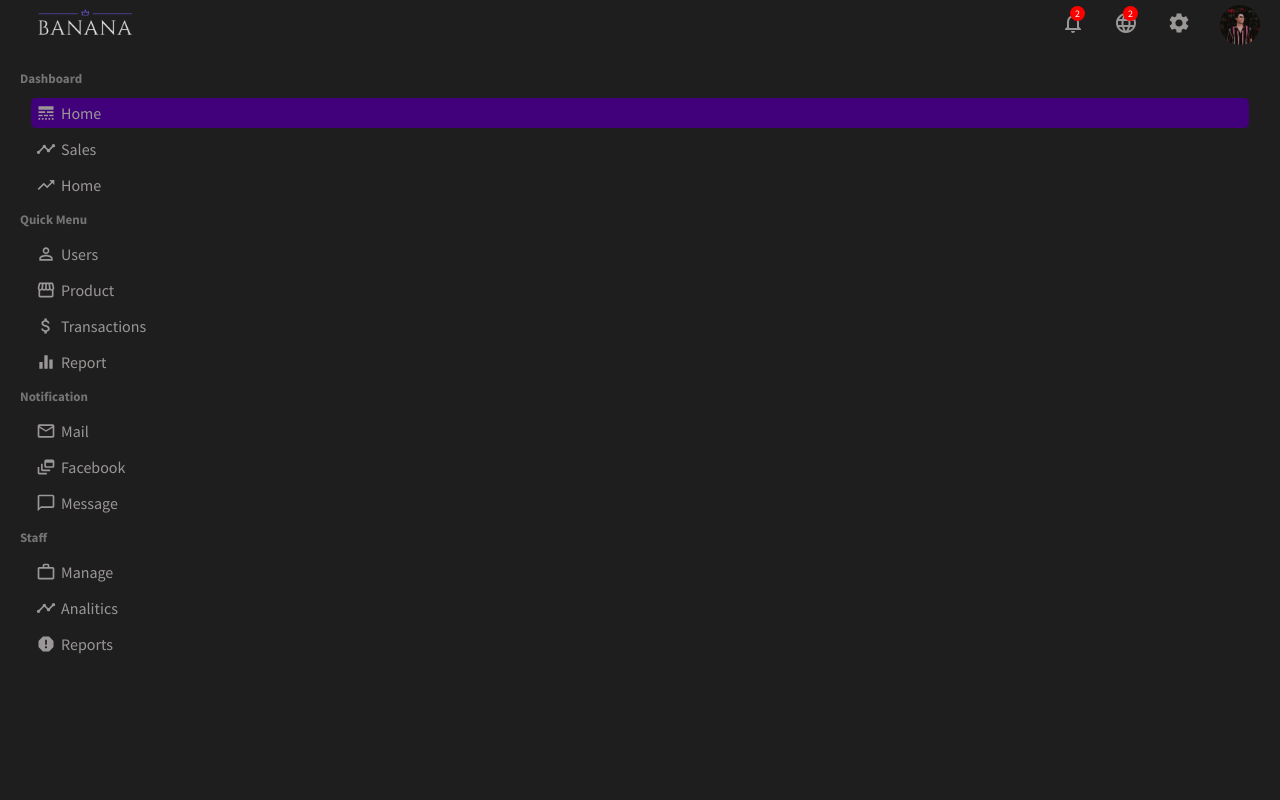
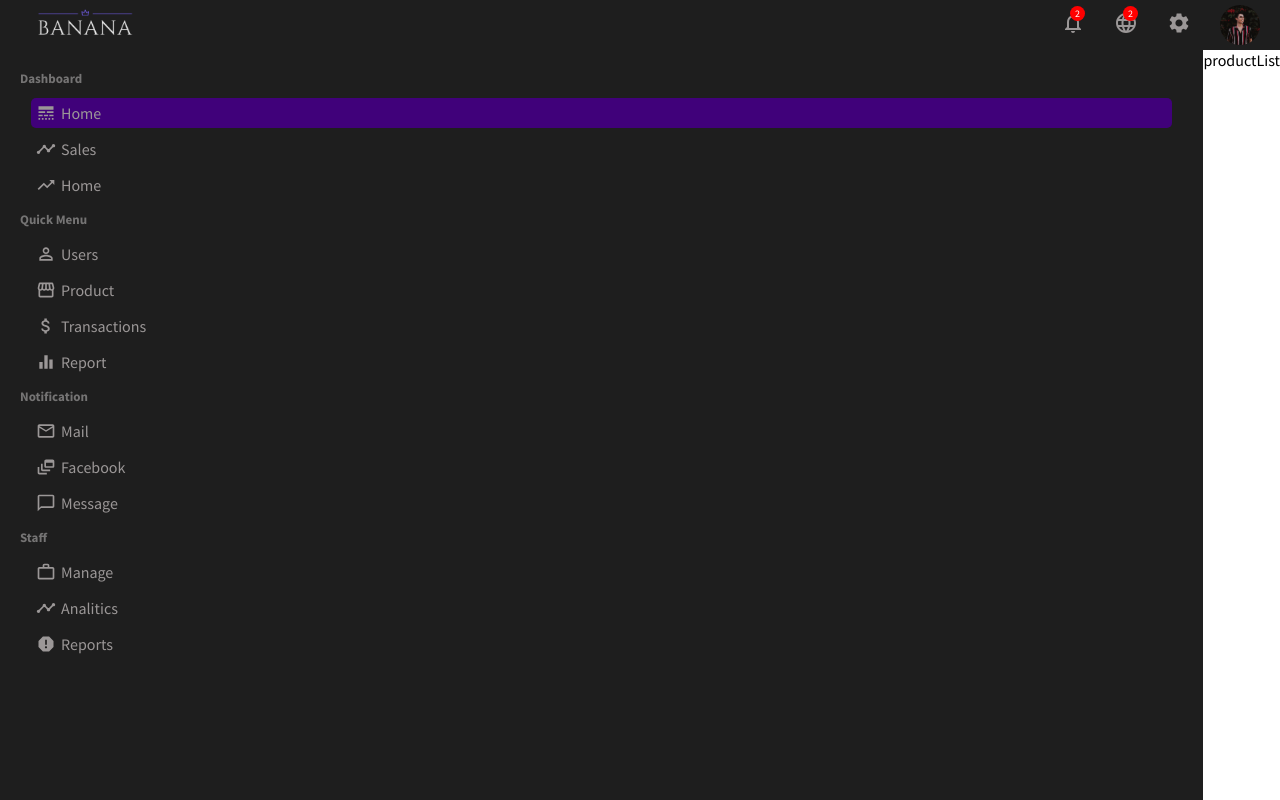
Before and after one commit to malekaridhi/ecommerceMern, a React (Create React App) app in the folder admin/: page /products in a window 1280 px wide. Built offline with nearby package versions, Linux system fonts and the light colour scheme.

Commit message:
add user page

```diff
--- a/admin/src/App.js
+++ b/admin/src/App.js
@@ -10,6 +10,7 @@ import {
 import UserList from "./pages/userList/UserList";
 import User from "./pages/user/User";
 import NewUser from "./pages/newUser/NewUser";
+import ProductList from "./pages/productList/ProductList";
 function App() {
   return (
     <Router>
@@ -25,6 +26,7 @@ function App() {
           <Route exact path="/users" element={<UserList />} />
           <Route exact path="/users/:userId" element={<User/>} />
           <Route exact path="/newUser" element={<NewUser/>} />
+          <Route exact path="/products" element={<ProductList/>} />
         </Routes>
       </div>
     </Router>
--- /dev/null
+++ b/admin/src/pages/productList/ProductList.jsx
@@ -0,0 +1,13 @@
+import React from 'react';
+import "./productList.css"
+
+
+const ProductList = () => {
+    return (
+        <div className="productList">
+            productList
+        </div>
+     );
+}
+
+export default ProductList;
--- /dev/null
+++ b/admin/src/pages/productList/productList.css
@@ -0,0 +1,3 @@
+.productList{
+
+}
```
